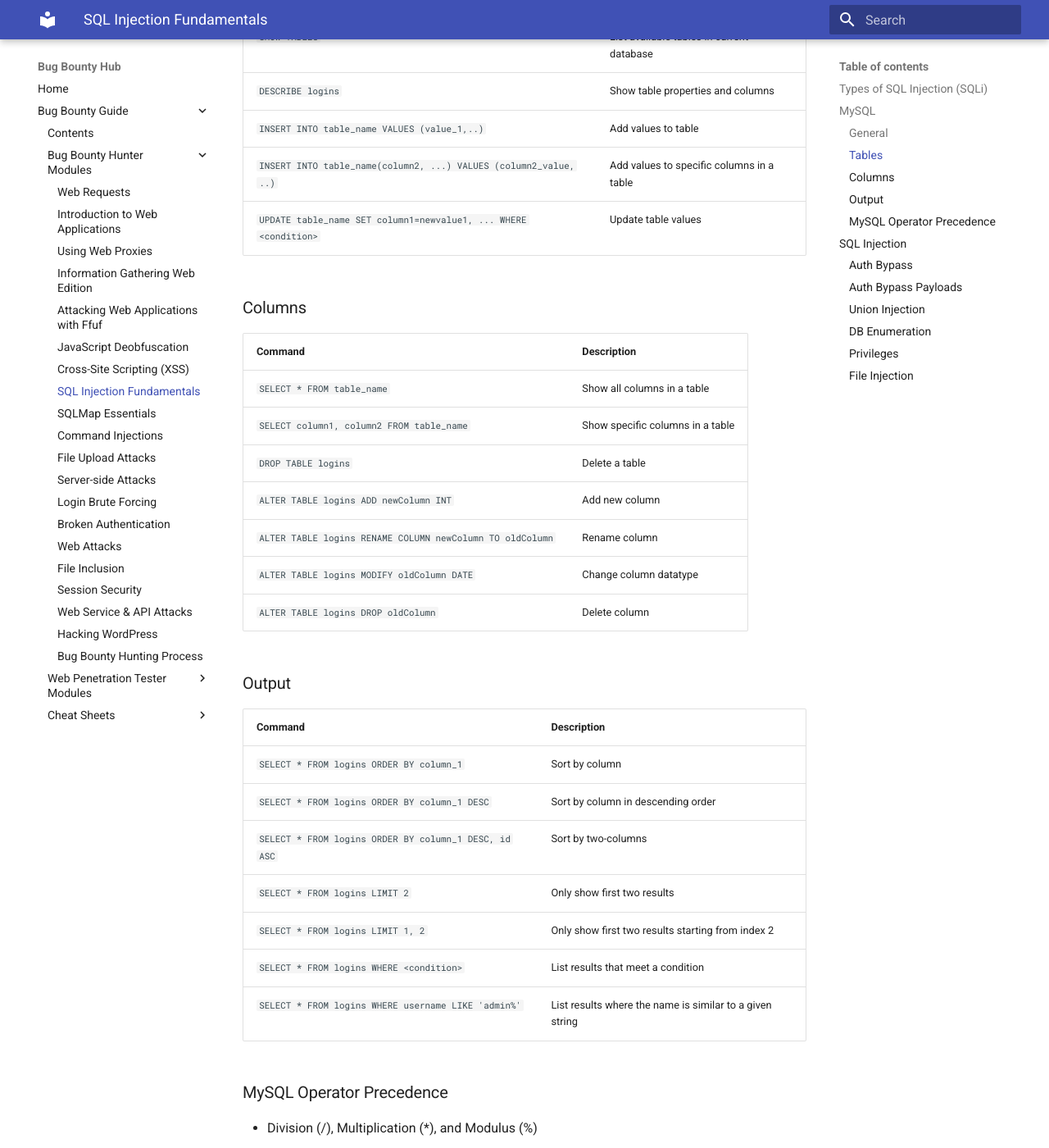
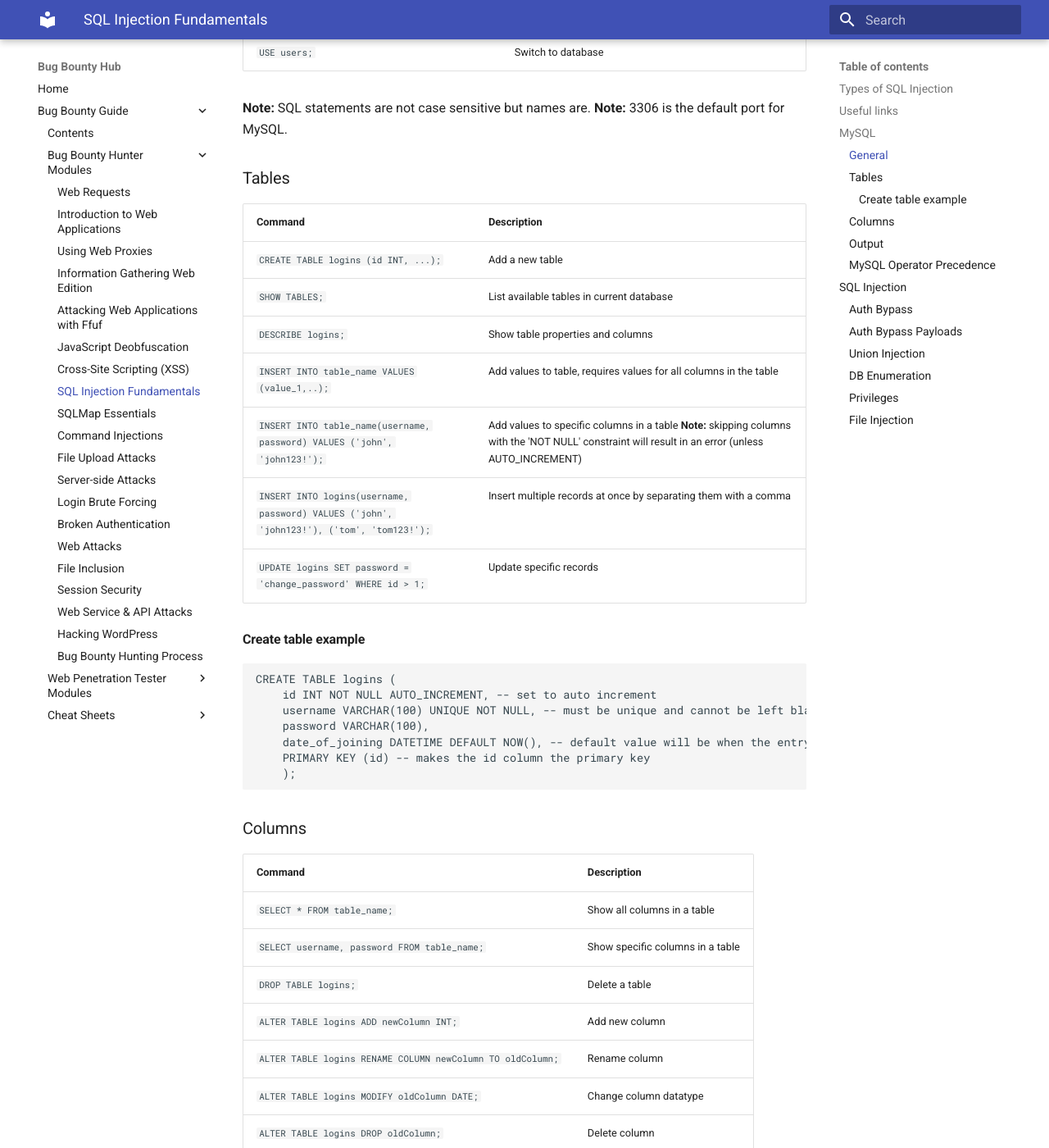
Before and after one commit to variable190/BugBounty, an MkDocs documentation site: the page built from docs/bug-bounty-guide/sql-injection-fundamentals.md, in a window 1280 px wide and 1400 px high, scrolled down 1191 px. Shown: the whole window at 82% size. Built offline with MkDocs 1.6.1 and Material for MkDocs 9.7.7, drawn with Linux system fonts in a browser that asks for light colours; some of the changed text lies outside the part shown.

Commit message:
add mysql section

````diff
--- a/docs/bug-bounty-guide/sql-injection-fundamentals.md
+++ b/docs/bug-bounty-guide/sql-injection-fundamentals.md
@@ -1,15 +1,21 @@
 # SQL Injection
 
-## Types of SQL Injection (SQLi)
+## Types of SQL Injection
 
-| Type           | Description                              | Example                          | Useful/Where Can't Be Used                     |
-|----------------|------------------------------------------|----------------------------------|------------------------------------------------|
-| Classic        | Direct injection into input fields.      | `' OR '1'='1`                   | Useful for basic input fields; can't use if input is sanitized. |
-| Union-Based    | Uses UNION operator to extract data.     | `' UNION SELECT NULL, username, password --` | Useful with multiple columns; can't use if UNION is blocked. |
-| Error-Based    | Exploits database errors to reveal data. | `' AND 1=(SELECT COUNT(*))`     | Useful with error messages; can't use if errors are suppressed. |
-| Blind (Boolean)| Infers data via true/false responses.    | `' AND SUBSTRING(version(), 1, 1)=5` | Useful when errors are suppressed; can't use if responses are identical. |
-| Blind (Time-Based) | Delays response based on conditions. | `' OR IF(1=1, SLEEP(5), 0)`    | Useful with no output; can't use if timing controls are strict. |
-| Stacked Queries | Executes multiple statements.            | `'; DROP TABLE users; --`       | Useful if multi-queries allowed; can't use if DBMS restricts it. |
+| Type | Description | Example | Useful/Where Can't Be Used |
+|------|-------------|---------|----------------------------|
+| Classic | Direct injection into input fields. | `' OR '1'='1` | Useful for basic input fields; can't use if input is sanitized. |
+| Union-Based | Uses UNION operator to extract data. | `' UNION SELECT NULL, username, password --` | Useful with multiple columns; can't use if UNION is blocked. |
+| Error-Based | Exploits database errors to reveal data. | `' AND 1=(SELECT COUNT(*))` | Useful with error messages; can't use if errors are suppressed. |
+| Blind (Boolean)| Infers data via true/false responses. | `' AND SUBSTRING(version(), 1, 1)=5` | Useful when errors are suppressed; can't use if responses are identical. |
+| Blind (Time-Based) | Delays response based on conditions. | `' OR IF(1=1, SLEEP(5), 0)` | Useful with no output; can't use if timing controls are strict. |
+| Stacked Queries | Executes multiple statements. | `'; DROP TABLE users; --` | Useful if multi-queries allowed; can't use if DBMS restricts it. |
+
+## Useful links
+
+- [MySQL Documentation](https://dev.mysql.com/doc/)
+- [Data types](https://dev.mysql.com/doc/refman/8.0/en/data-types.html)
+- [MariaDB Documentation](https://mariadb.com/docs/server)
 
 ## MySQL
 
@@ -17,44 +23,64 @@
 
 | Command | Description |
 |---------|-------------|
-| `mysql -u root -h docker.hackthebox.eu -P 3306 -p` | login to mysql database |
-| `SHOW DATABASES` | List available databases |
-| `USE users` | Switch to database |
+| `mysql -u root -h docker.hackthebox.eu -P 3306 -p` | Login to mysql database. No space after -p when entering password |
+| `CREATE DATABASE users;`| Create a new datase called users |
+| `SHOW DATABASES;` | List available databases |
+| `USE users;` | Switch to database |
+
+**Note:** SQL statements are not case sensitive but names are.
+**Note:** 3306 is the default port for MySQL.
 
 ### Tables
 
 | Command | Description |
 |---------|-------------|
-| `CREATE TABLE logins (id INT, ...)` | Add a new table |
-| `SHOW TABLES` | List available tables in current database |
-| `DESCRIBE logins` | Show table properties and columns |
-| `INSERT INTO table_name VALUES (value_1,..)` | Add values to table |
-| `INSERT INTO table_name(column2, ...) VALUES (column2_value, ..)` | Add values to specific columns in a table |
-| `UPDATE table_name SET column1=newvalue1, ... WHERE <condition>` | Update table values |
+| `CREATE TABLE logins (id INT, ...);` | Add a new table |
+| `SHOW TABLES;` | List available tables in current database |
+| `DESCRIBE logins;` | Show table properties and columns |
+| `INSERT INTO table_name VALUES (value_1,..);` | Add values to table, requires values for all columns in the table |
+| `INSERT INTO table_name(username, password) VALUES ('john', 'john123!');` | Add values to specific columns in a table **Note:** skipping columns with the 'NOT NULL' constraint will result in an error (unless AUTO_INCREMENT) |
+| `INSERT INTO logins(username, password) VALUES ('john', 'john123!'), ('tom', 'tom123!');` | Insert multiple records at once by separating them with a comma |
+| `UPDATE logins SET password = 'change_password' WHERE id > 1;` | Update specific records |
+
+#### Create table example
+
+```sql
+CREATE TABLE logins (
+    id INT NOT NULL AUTO_INCREMENT, -- set to auto increment
+    username VARCHAR(100) UNIQUE NOT NULL, -- must be unique and cannot be left blank
+    password VARCHAR(100),
+    date_of_joining DATETIME DEFAULT NOW(), -- default value will be when the entry is added
+    PRIMARY KEY (id) -- makes the id column the primary key
+    );
+```
 
 ### Columns
 
 | Command | Description |
 |---------|-------------|
-| `SELECT * FROM table_name` | Show all columns in a table |
-| `SELECT column1, column2 FROM table_name` | Show specific columns in a table |
-| `DROP TABLE logins` | Delete a table |
-| `ALTER TABLE logins ADD newColumn INT` | Add new column |
-| `ALTER TABLE logins RENAME COLUMN newColumn TO oldColumn` | Rename column |
-| `ALTER TABLE logins MODIFY oldColumn DATE` | Change column datatype |
-| `ALTER TABLE logins DROP oldColumn` | Delete column |
+| `SELECT * FROM table_name;` | Show all columns in a table |
+| `SELECT username, password FROM table_name;` | Show specific columns in a table |
+| `DROP TABLE logins;` | Delete a table |
+| `ALTER TABLE logins ADD newColumn INT;` | Add new column |
+| `ALTER TABLE logins RENAME COLUMN newColumn TO oldColumn;` | Rename column |
+| `ALTER TABLE logins MODIFY oldColumn DATE;` | Change column datatype |
+| `ALTER TABLE logins DROP oldColumn;` | Delete column |
 
 ### Output
 
 | Command | Description |
 |---------|-------------|
-| `SELECT * FROM logins ORDER BY column_1` | Sort by column |
-| `SELECT * FROM logins ORDER BY column_1 DESC` | Sort by column in descending order |
-| `SELECT * FROM logins ORDER BY column_1 DESC, id ASC` | Sort by two-columns |
-| `SELECT * FROM logins LIMIT 2` | Only show first two results |
-| `SELECT * FROM logins LIMIT 1, 2` | Only show first two results starting from index 2 |
-| `SELECT * FROM logins WHERE <condition>` | List results that meet a condition |
-| `SELECT * FROM logins WHERE username LIKE 'admin%'` | List results where the name is similar to a given string |
+| `SELECT * FROM logins ORDER BY password;` | Sort by column (ascending by default) |
+| `SELECT * FROM logins ORDER BY password DESC;` | Sort by column in descending order |
+| `SELECT * FROM logins ORDER BY password DESC, id ASC;` | Sort by two-columns, by id for duplicate password entries |
+| `SELECT * FROM logins LIMIT 2;` | Only show first two results |
+| `SELECT * FROM logins LIMIT 1, 2;` | Only show first two results starting from index 2 (1 being the offset in this example) |
+| `SELECT * FROM logins WHERE id > 1;` | List results that meet a condition |
+| `SELECT * FROM logins WHERE username LIKE 'admin%';` | List results where the name is similar to a given string |
+| `SELECT * FROM logins WHERE username like '___';` | Where username is exactly 3 chars, '_' = 1 char |
+| `SELECT last_name FROM employees WHERE first_name LIKE 'Bar%' AND hire_date='1990-01-01';` | Last name of the employee whose first name starts with Bar and was hired on 1990-01-01 |
+| `SELECT COUNT(*) FROM titles WHERE emp_no > 10000 OR title NOT LIKE '%engineer%';` | The number of all records where the employee number is greater than 10000 or the employee title does not contain the string engineer |
 
 ### MySQL Operator Precedence
 
````
